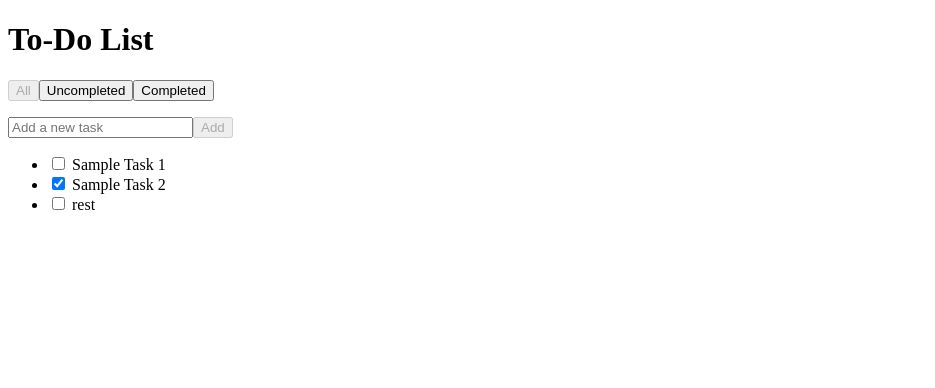
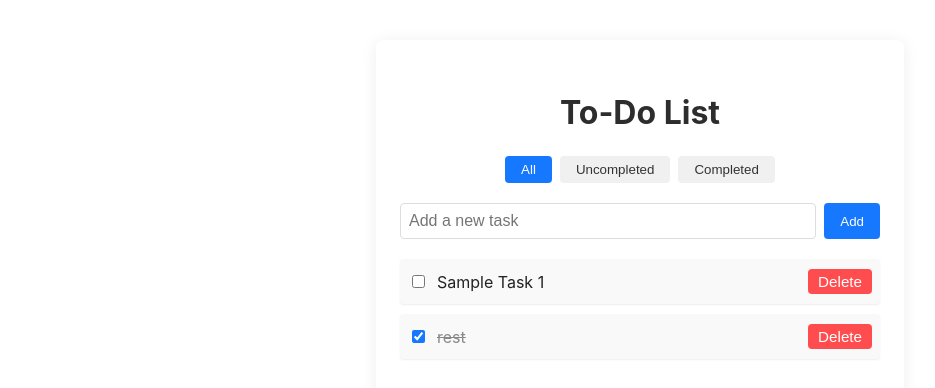
Before and after one commit to billonline33/copilotai, a Next.js app in the folder src/: page / in a window 1280 px wide. Shown: the top 388 px of the page, without its empty margins (0-935 px from the left). Built offline with nearby package versions, Linux system fonts and the light colour scheme; data requests are answered from the project's data file.

Commit message:
Add delete

```diff
--- a/src/data/todos.json
+++ b/src/data/todos.json
@@ -6,13 +6,8 @@
       "completed": false
     },
     {
-      "id": 2,
-      "title": "Sample Task 2",
-      "completed": true
-    },
-    {
       "title": "rest",
-      "completed": false,
+      "completed": true,
       "id": 3
     }
   ]
--- a/src/src/app/page.tsx
+++ b/src/src/app/page.tsx
@@ -1,5 +1,6 @@
 "use client";
 import { useState, useEffect } from "react";
+import styles from "./todo-app.module.scss";
 
 interface Todo {
   id: number;
@@ -57,6 +58,34 @@ export default function Home() {
     }
   }
 
+  async function handleToggleCompleted(id: number, completed: boolean) {
+    setError(null);
+    try {
+      const res = await fetch(`http://localhost:3001/todos/${id}`, {
+        method: "PATCH",
+        headers: { "Content-Type": "application/json" },
+        body: JSON.stringify({ completed: !completed }),
+      });
+      if (!res.ok) throw new Error("Failed to update task");
+      await fetchTodos();
+    } catch (err: unknown) {
+      setError(String(err));
+    }
+  }
+
+  async function handleDeleteTask(id: number) {
+    setError(null);
+    try {
+      const res = await fetch(`http://localhost:3001/todos/${id}`, {
+        method: "DELETE",
+      });
+      if (!res.ok) throw new Error("Failed to delete task");
+      await fetchTodos();
+    } catch (err: unknown) {
+      setError(String(err));
+    }
+  }
+
   const filteredTodos = todos.filter((todo) => {
     if (filter === "all") return true;
     if (filter === "completed") return todo.completed;
@@ -65,26 +94,32 @@ export default function Home() {
   });
 
   return (
-    <main>
+    <main className={styles["todo-app"]}>
       <h1>To-Do List</h1>
-      <nav style={{ marginBottom: 16 }}>
-        <button onClick={() => setFilter("all")} disabled={filter === "all"}>
+      <nav>
+        <button
+          onClick={() => setFilter("all")}
+          className={filter === "all" ? styles.active : ""}
+          disabled={filter === "all"}
+        >
           All
         </button>
         <button
           onClick={() => setFilter("uncompleted")}
+          className={filter === "uncompleted" ? styles.active : ""}
           disabled={filter === "uncompleted"}
         >
           Uncompleted
         </button>
         <button
           onClick={() => setFilter("completed")}
+          className={filter === "completed" ? styles.active : ""}
           disabled={filter === "completed"}
         >
           Completed
         </button>
       </nav>
-      <form onSubmit={handleAddTask} style={{ marginBottom: 16 }}>
+      <form onSubmit={handleAddTask}>
         <input
           type="text"
           value={newTask}
@@ -101,8 +136,15 @@ export default function Home() {
       <ul>
         {filteredTodos.map((todo) => (
           <li key={todo.id}>
-            <input type="checkbox" checked={todo.completed} readOnly />{" "}
-            {todo.title}
+            <input
+              type="checkbox"
+              checked={todo.completed}
+              onChange={() => handleToggleCompleted(todo.id, todo.completed)}
+            />
+            <span className={todo.completed ? styles.completed : ""}>
+              {todo.title}
+            </span>
+            <button onClick={() => handleDeleteTask(todo.id)}>Delete</button>
           </li>
         ))}
       </ul>
--- /dev/null
+++ b/src/src/app/todo-app.module.scss
@@ -0,0 +1,95 @@
+.todo-app {
+  max-width: 480px;
+  margin: 40px auto;
+  background: #fff;
+  border-radius: 8px;
+  box-shadow: 0 2px 16px #eee;
+  padding: 32px 24px;
+  font-family: 'Inter', sans-serif;
+
+  h1 {
+    text-align: center;
+    margin-bottom: 24px;
+    color: #2d2d2d;
+    font-size: 2rem;
+  }
+
+  nav {
+    display: flex;
+    gap: 8px;
+    justify-content: center;
+    margin-bottom: 20px;
+    button {
+      padding: 6px 16px;
+      border-radius: 4px;
+      border: none;
+      background: #f0f0f0;
+      color: #333;
+      cursor: pointer;
+      font-weight: 500;
+      &.active {
+        background: #1677ff;
+        color: #fff;
+      }
+    }
+  }
+
+  form {
+    display: flex;
+    gap: 8px;
+    margin-bottom: 20px;
+    input[type="text"] {
+      flex: 1;
+      padding: 8px;
+      border-radius: 4px;
+      border: 1px solid #ddd;
+      font-size: 1rem;
+    }
+    button {
+      padding: 8px 16px;
+      border-radius: 4px;
+      border: none;
+      background: #1677ff;
+      color: #fff;
+      font-weight: 500;
+      cursor: pointer;
+    }
+  }
+
+  ul {
+    list-style: none;
+    padding: 0;
+    li {
+      display: flex;
+      align-items: center;
+      margin-bottom: 10px;
+      background: #f9f9f9;
+      border-radius: 4px;
+      padding: 10px 8px;
+      box-shadow: 0 1px 2px #eee;
+      input[type="checkbox"] {
+        margin-right: 12px;
+        accent-color: #1677ff;
+      }
+      span {
+        flex: 1;
+        font-size: 1rem;
+        color: #222;
+        &.completed {
+          text-decoration: line-through;
+          color: #888;
+        }
+      }
+      button {
+        margin-left: 8px;
+        background: #ff4d4f;
+        color: #fff;
+        border: none;
+        border-radius: 4px;
+        padding: 4px 10px;
+        cursor: pointer;
+        font-size: 0.95rem;
+      }
+    }
+  }
+}
```
